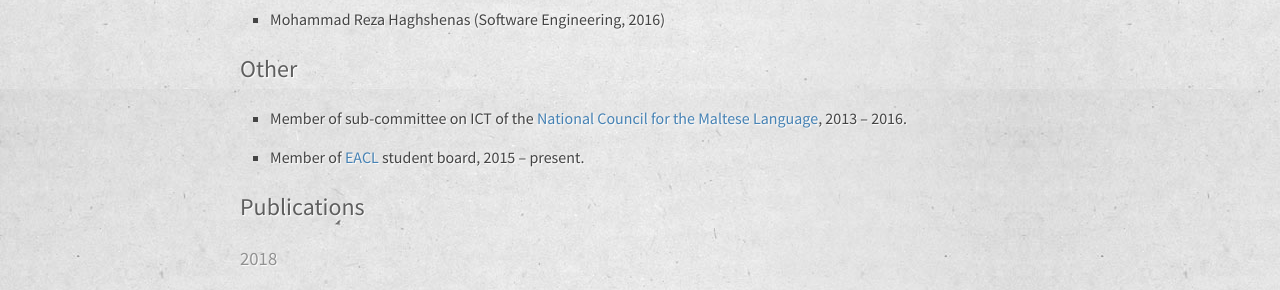
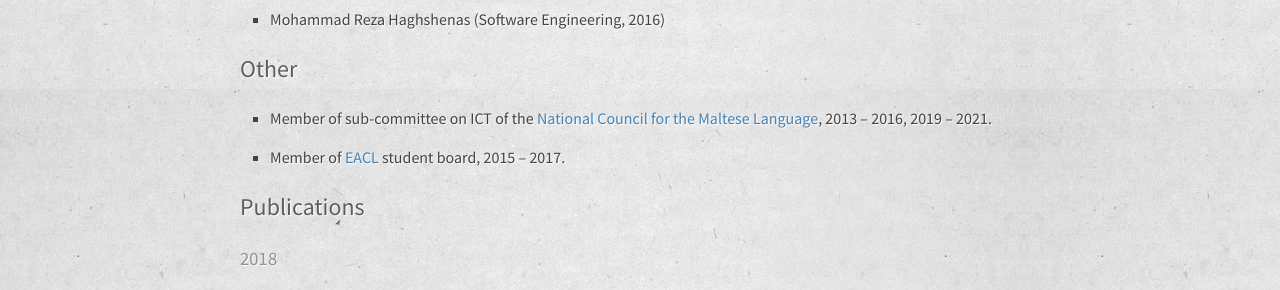
Before and after one commit to johnjcamilleri/johnjcamilleri.github.io, a Jekyll site: the page built from academic/index.md, in a window 1280 px wide and 900 px high, scrolled down 1323 px. Shown: the part 152-442 px from the top of the window. Built offline with Jekyll 4.4.1, drawn with Linux system fonts in a browser that asks for light colours.

Commit message:
Update EACL/Kunsill dates

```diff
--- a/academic/index.md
+++ b/academic/index.md
@@ -48,8 +48,8 @@ I have been involved in the following courses as a teaching assistant:
 
 ## Other
 
-- Member of sub-committee on ICT of the [National Council for the Maltese Language](http://www.kunsilltalmalti.gov.mt/eng), 2013 – 2016.
-- Member of [EACL](http://www.eacl.org/) student board, 2015 – present.
+- Member of sub-committee on ICT of the [National Council for the Maltese Language](http://www.kunsilltalmalti.gov.mt/eng), 2013 – 2016, 2019 – 2021.
+- Member of [EACL](http://www.eacl.org/) student board, 2015 – 2017.
 
 ## Publications
 
```
